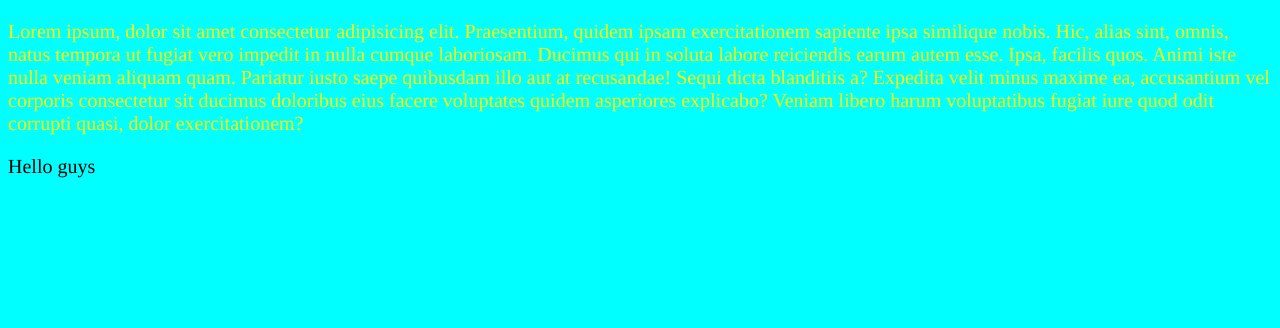
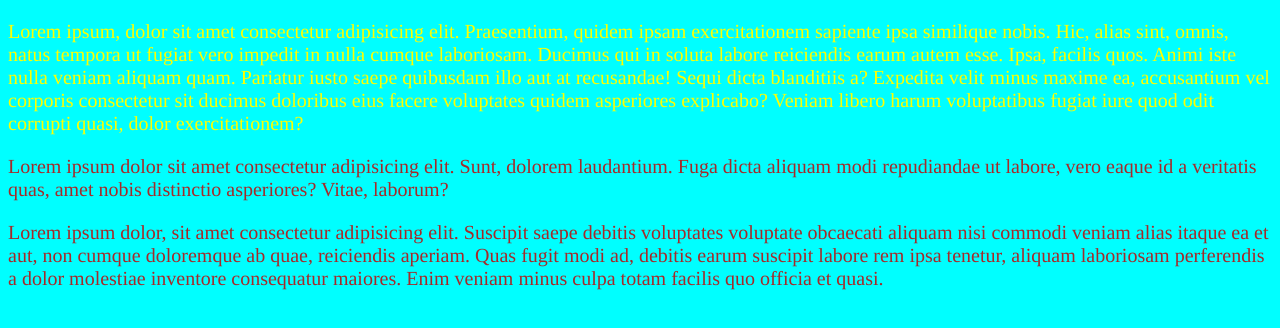
Before and after one commit to okz95/test-remote, a plain HTML site: page index.html in a window 1280 px wide. Drawn offline with Linux system fonts and the light colour scheme.

Commit message:
mengedit paragraf dan menambah paragraf

```diff
--- a/index.html
+++ b/index.html
@@ -9,6 +9,9 @@
             background-color: aqua;
             font:20px times;
         }
+        p {
+            color:brown;
+        }
     </style>
 </head>
 <body>
@@ -17,7 +20,9 @@
         Ducimus qui in soluta labore reiciendis earum autem esse. Ipsa, facilis quos. Animi iste nulla veniam aliquam quam. Pariatur iusto saepe quibusdam illo aut at recusandae! Sequi dicta blanditiis a?
         Expedita velit minus maxime ea, accusantium vel corporis consectetur sit ducimus doloribus eius facere voluptates quidem asperiores explicabo? Veniam libero harum voluptatibus fugiat iure quod odit corrupti quasi, dolor exercitationem?
     </font></p>
-    <p>Hello guys</p>
+    <p>Lorem ipsum dolor sit amet consectetur adipisicing elit. Sunt, dolorem laudantium. Fuga dicta aliquam modi repudiandae ut labore, vero eaque id a veritatis quas, amet nobis distinctio asperiores? Vitae, laborum?</p>
+    <p>Lorem ipsum dolor, sit amet consectetur adipisicing elit. Suscipit saepe debitis voluptates voluptate obcaecati aliquam nisi commodi veniam alias itaque ea et aut, non cumque doloremque ab quae, reiciendis aperiam.
+    Quas fugit modi ad, debitis earum suscipit labore rem ipsa tenetur, aliquam laboriosam perferendis a dolor molestiae inventore consequatur maiores. Enim veniam minus culpa totam facilis quo officia et quasi.</p>
 </body>
 <script>
     console.log("Hello");
```
